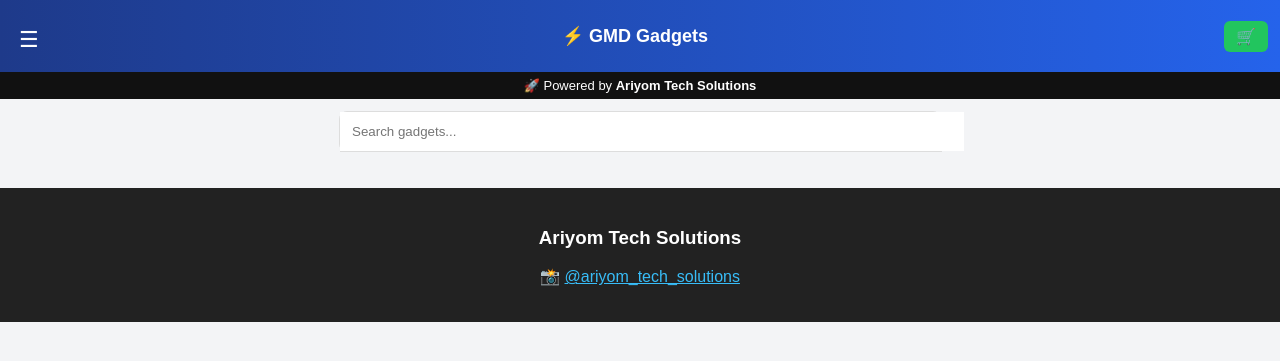
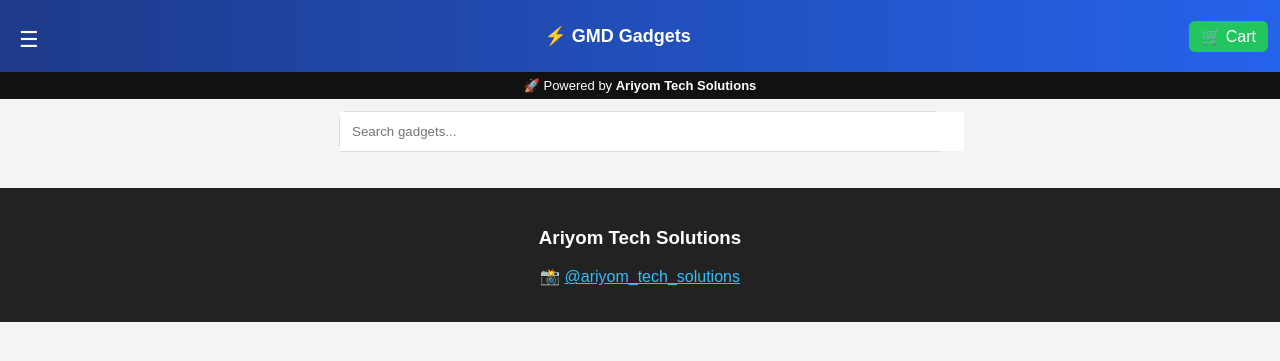
Before and after one commit to SM-AMEER/gmd-gadgets, a Flask app: template gmd/templates/index.html in a window 1280 px wide. Shown: the top 361 px of the page. Run offline with Flask 3, Linux system fonts and the light colour scheme; the template is opened without the code that fills it, so the values that code supplies are empty.

Commit message:
Update cart button text to include 'Cart'

```diff
--- a/gmd/templates/index.html
+++ b/gmd/templates/index.html
@@ -216,7 +216,7 @@
 
     <h1>⚡ GMD Gadgets</h1>
 
-    <a href="/cart" class="cart-btn">🛒</a>
+    <a href="/cart" class="cart-btn">🛒 Cart</a>
 
 </div>
 
```
